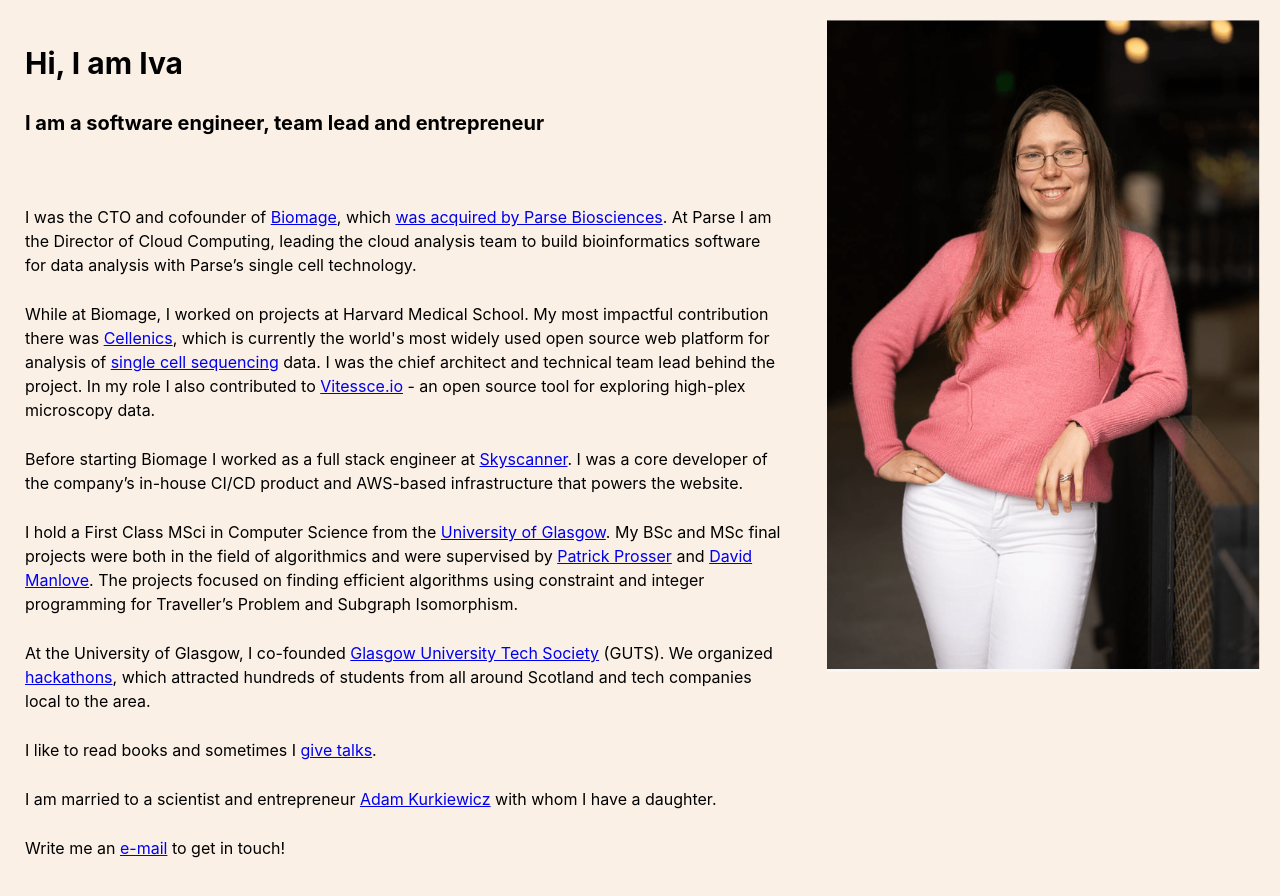
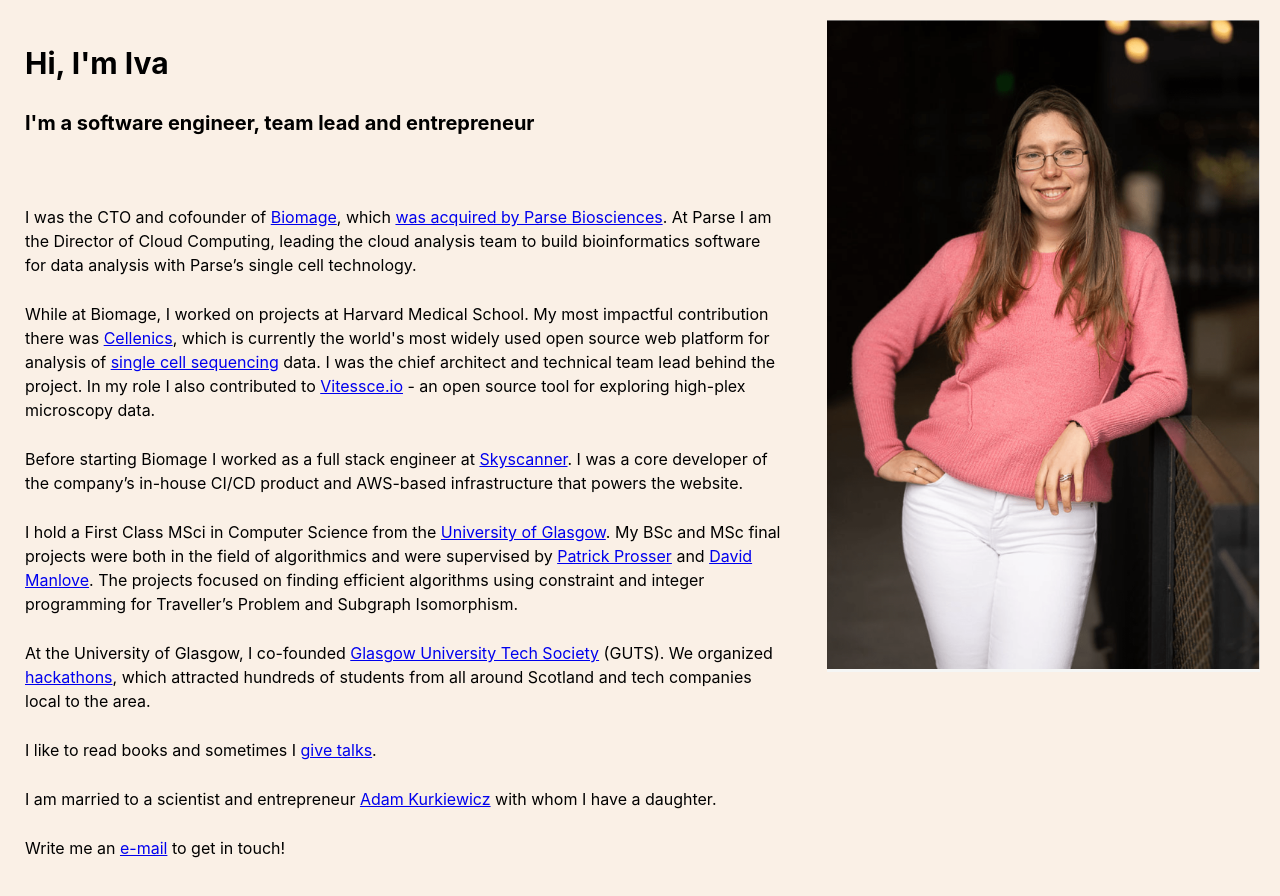
Before and after one commit to ivababukova/bio, a React (Create React App) app: page /1 in a window 1280 px wide. Shown: the top 896 px of the page. Built offline with nearby package versions, Linux system fonts and the light colour scheme.

Commit message:
small fixes

```diff
--- a/src/pages/HomePage.js
+++ b/src/pages/HomePage.js
@@ -117,8 +117,8 @@
     <div>
       <div className="container">
         <div className="box-text">
-          <h1>Hi, I am Iva </h1>
-          <h2>I am a software engineer, team lead and entrepreneur</h2>
+          <h1>Hi, I'm Iva </h1>
+          <h2>I'm a software engineer, team lead and entrepreneur</h2>
           {page_contents.map((paragraph, index) => (
             <p key={index} dangerouslySetInnerHTML={{ __html: getFormattedText(paragraph) }}></p>
           ))}
```
